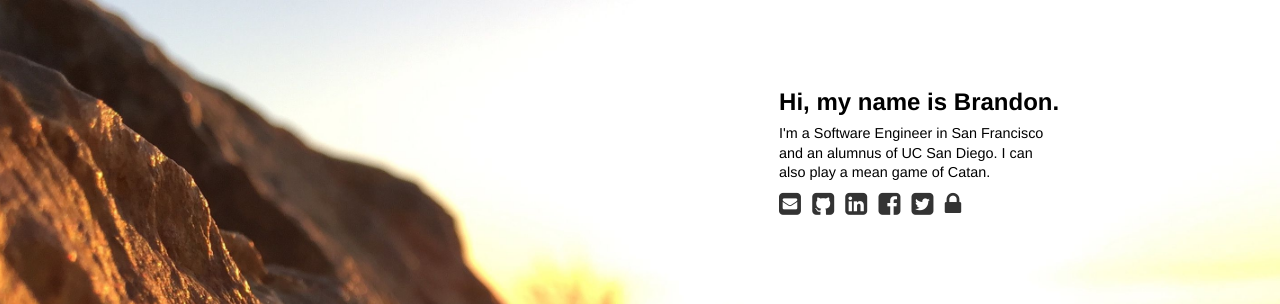
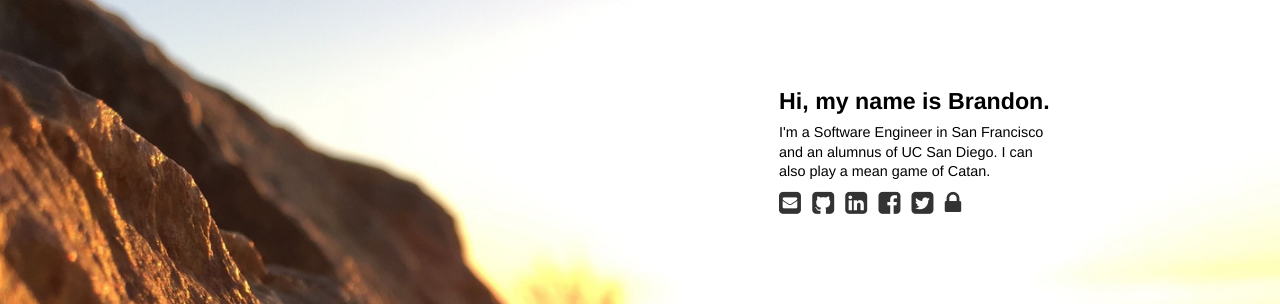
Before and after one commit to bcarl/bcarl.me, a Jekyll site: the page built from index.html, in a window 1280 px wide. Shown: the top 304 px of the page. Built offline with Jekyll 4.4.1, drawn with Linux system fonts in a browser that asks for light colours.

Commit message:
update header size

```diff
--- a/_layouts/default.html
+++ b/_layouts/default.html
@@ -17,7 +17,7 @@ div {
   font-size: 0.9rem;
 }
 header {
-  font-size: 1.5rem;
+  font-size: 1.45rem;
   font-weight: bold;
 }
 p {
```
